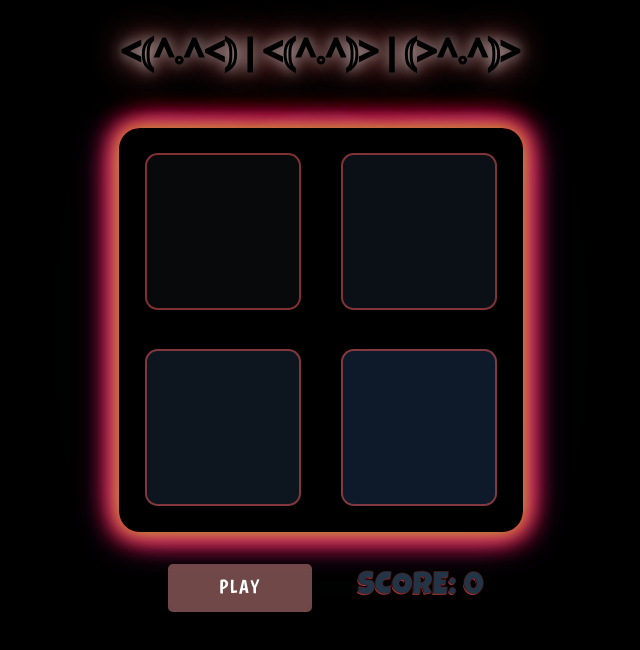
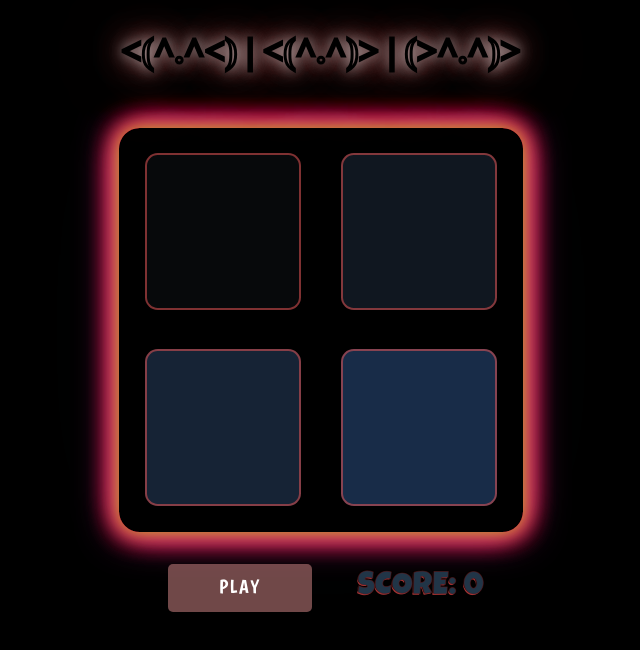
Before and after one commit to TAB-Games/ReactMemoryGame, a React (Vite) app: page / in a window 1280 px wide. Shown: the top 650 px of the page, without its empty margins (319-959 px from the left). Built offline with nearby package versions, Linux system fonts and the light colour scheme.

Commit message:
opa city

```diff
--- a/src/components/GameBoard.jsx
+++ b/src/components/GameBoard.jsx
@@ -142,7 +142,7 @@ function GameBoard() {
         )}, ${Math.abs(gradient.green.value)}, ${tileOpacity})`,
       };
 
-      tileOpacity = tileOpacity < 1 ? tileOpacity + 0.05 : 1; // increases tile opacity over time
+      tileOpacity = tileOpacity < 1 ? tileOpacity + 0.1 : 1; // increases tile opacity over time
       newTileArr.push(<Tile key={id} index={i} tileColor={tileColor} />);
       gradient.update();
     }
```
